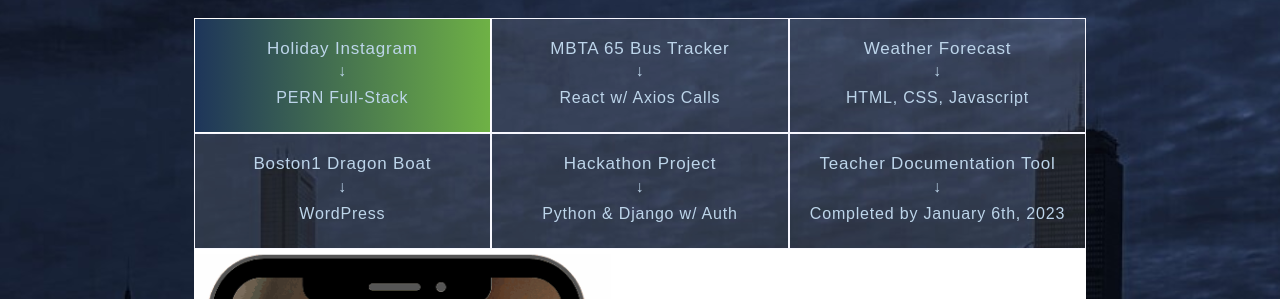
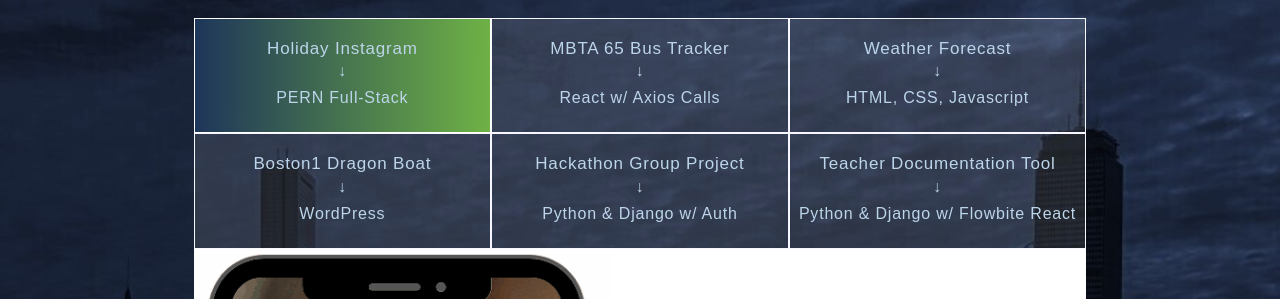
Before and after one commit to BChan26/React-Bootstrap-Portfolio, a React (Create React App) app in the folder my-app/: page / in a window 1280 px wide. Shown: the part 1760-2059 px from the top of the page. Built offline with nearby package versions, Linux system fonts and the light colour scheme; the HTML template or start-up script is replaced by a standard one.

Commit message:
tweaked wording and file names to match

```diff
--- a/my-app/src/components/Projects.js
+++ b/my-app/src/components/Projects.js
@@ -98,7 +98,7 @@ return (
                         </Nav.Item>
 
                         <Nav.Item>
-                            <Nav.Link eventKey="fifth">Hackathon Project
+                            <Nav.Link eventKey="fifth">Hackathon Group Project
                             <h6>↓</h6>
                             <h6>Python & Django w/ Auth</h6>
                             </Nav.Link>
@@ -107,7 +107,7 @@ return (
                         <Nav.Item>
                             <Nav.Link eventKey="sixth">Teacher Documentation Tool
                             <h6>↓</h6>
-                            <h6>Completed by January 6th, 2023</h6>
+                            <h6>Python & Django w/ Flowbite React</h6>
                             </Nav.Link>
                         </Nav.Item>
 
```
Also changed, not shown: my-app/src/assets/img/TeacherTracker.png (renamed from my-app/src/assets/img/Teacher Tracker.png).
